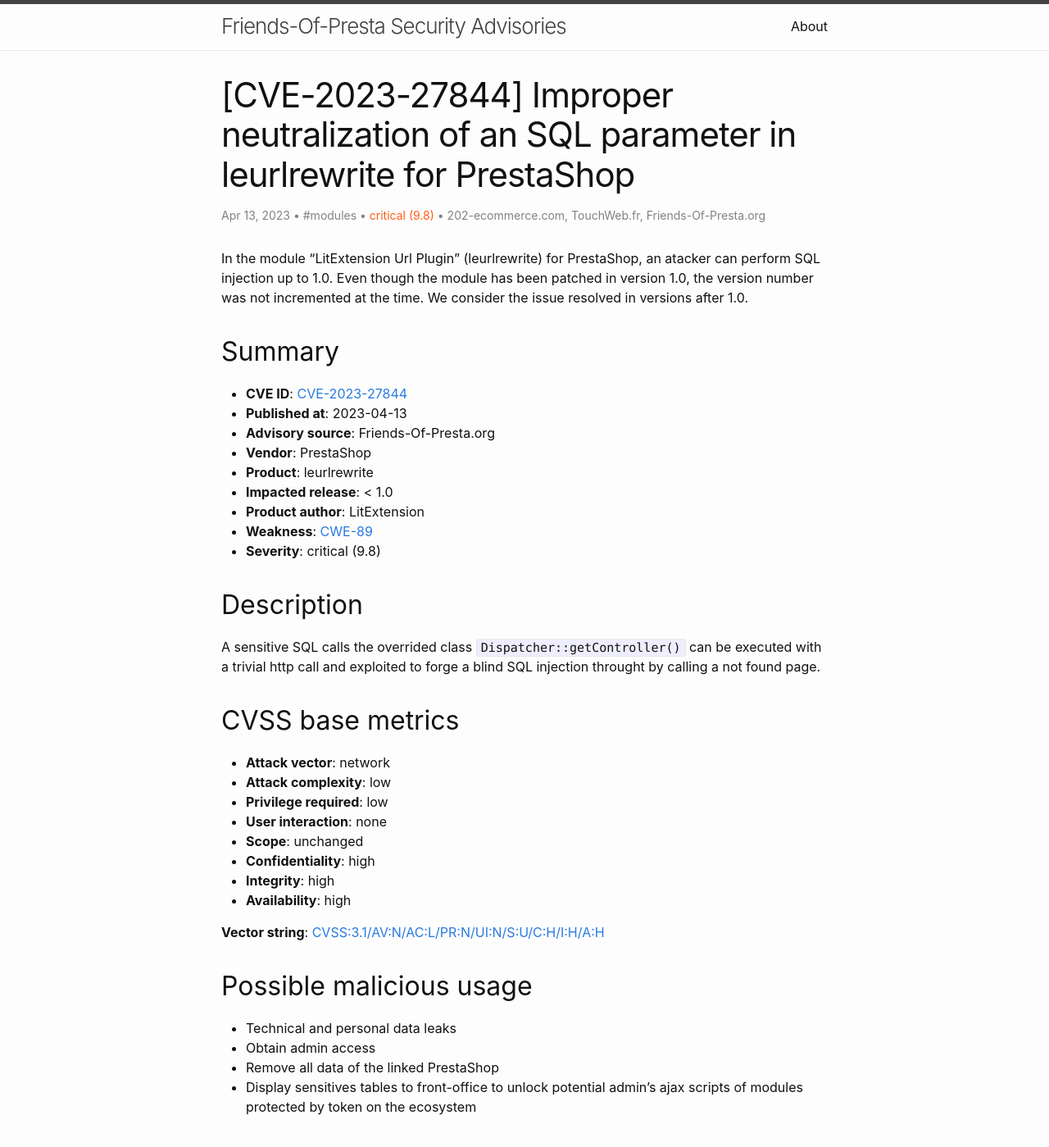
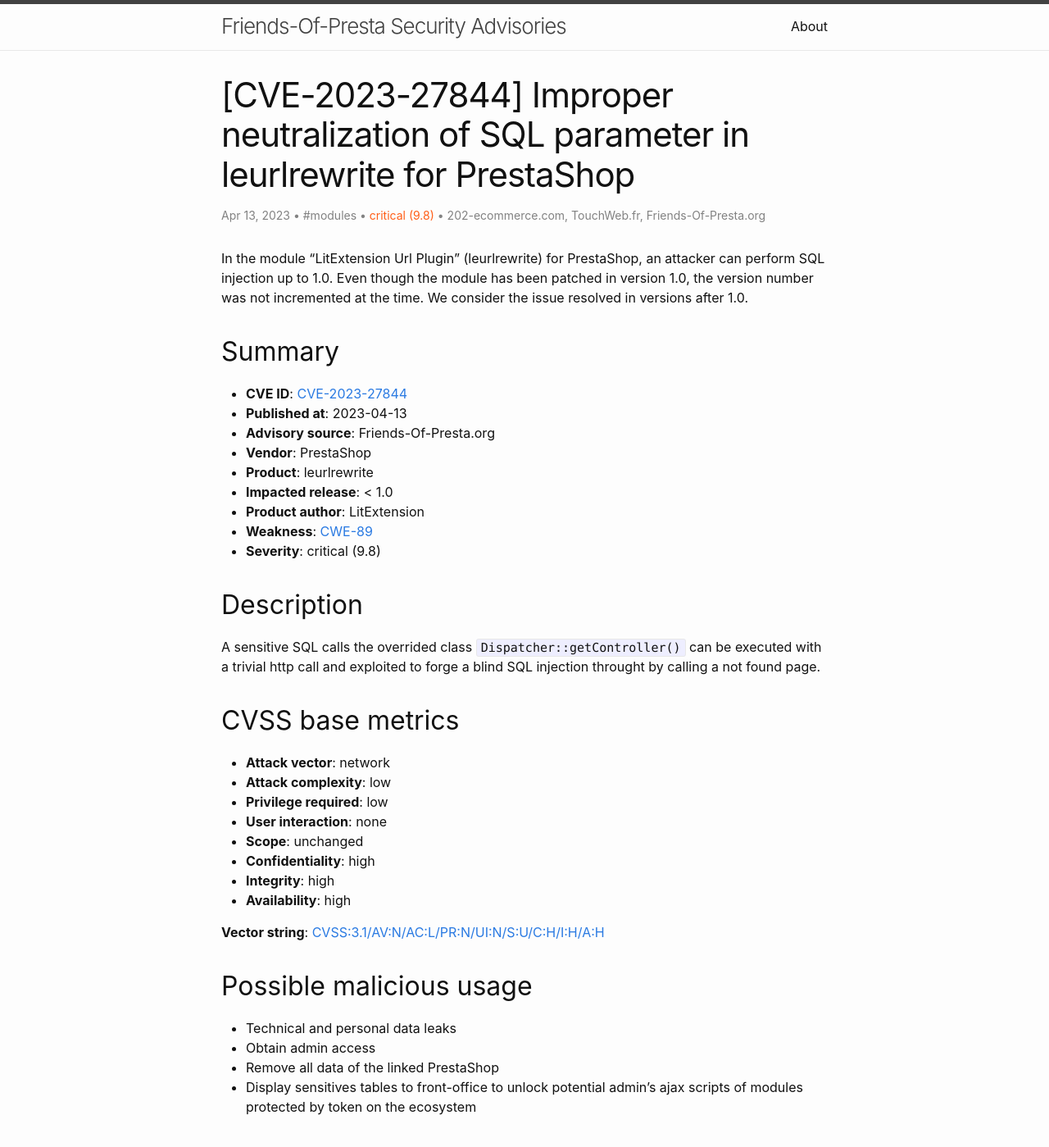
Before and after one commit to friends-of-presta/security-advisories, a Jekyll site: the page built from _posts/2023-04-13-leurlrewrite.md, in a window 1280 px wide and 1400 px high. Shown: the whole window at 82% size. Built offline with Jekyll 4.4.1, drawn with Linux system fonts in a browser that asks for light colours; some of the changed text lies outside the part shown.

Commit message:
Update 2023-04-13-leurlrewrite.md

```diff
--- a/_posts/2023-04-13-leurlrewrite.md
+++ b/_posts/2023-04-13-leurlrewrite.md
@@ -1,6 +1,6 @@
 ---
 layout: post
-title: "[CVE-2023-27844] Improper neutralization of an SQL parameter in leurlrewrite for PrestaShop"
+title: "[CVE-2023-27844] Improper neutralization of SQL parameter in leurlrewrite for PrestaShop"
 categories: modules
 author:
 - 202-ecommerce.com
@@ -10,7 +10,7 @@ meta: "CVE,PrestaShop,leurlrewrite"
 severity: "critical (9.8)"
 ---
 
-In the module "LitExtension Url Plugin" (leurlrewrite) for PrestaShop, an atacker can perform SQL injection up to 1.0. Even though the module has been patched in version 1.0, the version number was not incremented at the time. We consider the issue resolved in versions after 1.0.
+In the module "LitExtension Url Plugin" (leurlrewrite) for PrestaShop, an attacker can perform SQL injection up to 1.0. Even though the module has been patched in version 1.0, the version number was not incremented at the time. We consider the issue resolved in versions after 1.0.
 
 ## Summary
 
```
Also changed, not shown: other parts of _posts/2023-04-13-leurlrewrite.md (+1 -1 lines).
